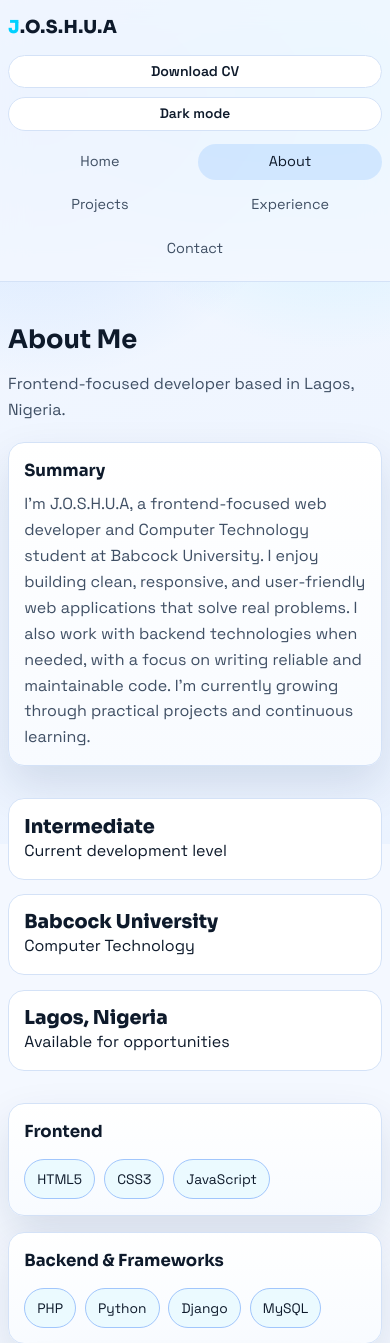
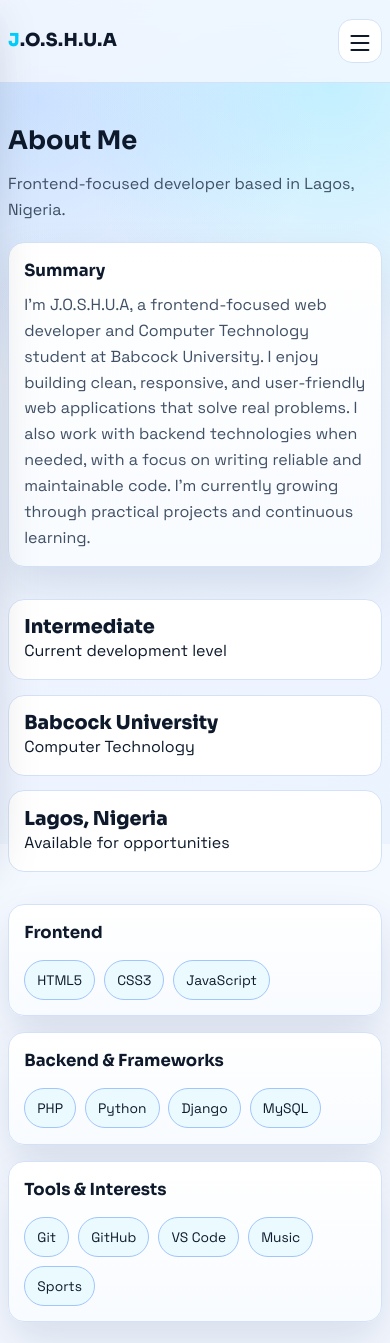
Before and after one commit to noonebutjosh1/joshua-portfolio, a PHP site: page /about.html in a window 390 px wide. Shown: the top 1343 px of the page. Run offline with PHP 8.4, Linux system fonts and the light colour scheme.

Commit message:
Add mobile sidebar navigation

```diff
--- a/script.js
+++ b/script.js
@@ -1,6 +1,54 @@
 (function () {
   var body = document.body;
   var toggleButton = document.querySelector("[data-theme-toggle]");
+  var topbarInner = document.querySelector(".topbar-inner");
+  var mainNav = document.querySelector(".main-nav");
+  var topbarActions = document.querySelector(".topbar-actions");
+  var navDrawer = null;
+  var navToggle = null;
+  var navOverlay = null;
+  var mobileNavQuery = window.matchMedia("(max-width: 1020px)");
+
+  if (topbarInner && mainNav && topbarActions) {
+    navDrawer = document.createElement("div");
+    navDrawer.className = "nav-drawer";
+    navDrawer.id = "site-drawer";
+
+    topbarInner.insertBefore(navDrawer, mainNav);
+    navDrawer.appendChild(mainNav);
+    navDrawer.appendChild(topbarActions);
+
+    navToggle = document.createElement("button");
+    navToggle.className = "nav-toggle";
+    navToggle.type = "button";
+    navToggle.setAttribute("aria-controls", "site-drawer");
+    navToggle.setAttribute("aria-expanded", "false");
+    navToggle.setAttribute("aria-label", "Open navigation menu");
+    navToggle.innerHTML = "<span></span><span></span><span></span>";
+    topbarInner.insertBefore(navToggle, navDrawer);
+
+    navOverlay = document.createElement("button");
+    navOverlay.className = "nav-overlay";
+    navOverlay.type = "button";
+    navOverlay.setAttribute("aria-label", "Close navigation menu");
+    document.body.appendChild(navOverlay);
+  }
+
+  function setNavState(isOpen) {
+    if (!navToggle || !navOverlay) {
+      return;
+    }
+
+    body.classList.toggle("nav-open", isOpen);
+    navToggle.setAttribute("aria-expanded", String(isOpen));
+    navToggle.setAttribute("aria-label", isOpen ? "Close navigation menu" : "Open navigation menu");
+  }
+
+  function syncNavForViewport() {
+    if (!mobileNavQuery.matches) {
+      setNavState(false);
+    }
+  }
 
   function applyTheme(theme) {
     body.setAttribute("data-theme", theme);
@@ -28,6 +76,40 @@
       localStorage.setItem("portfolio-theme", nextTheme);
       applyTheme(nextTheme);
     });
+  }
+
+  if (navToggle && navOverlay) {
+    navToggle.addEventListener("click", function () {
+      if (!mobileNavQuery.matches) {
+        return;
+      }
+
+      setNavState(!body.classList.contains("nav-open"));
+    });
+
+    navOverlay.addEventListener("click", function () {
+      setNavState(false);
+    });
+
+    mainNav.querySelectorAll("a").forEach(function (link) {
+      link.addEventListener("click", function () {
+        setNavState(false);
+      });
+    });
+
+    document.addEventListener("keydown", function (event) {
+      if (event.key === "Escape") {
+        setNavState(false);
+      }
+    });
+
+    if (typeof mobileNavQuery.addEventListener === "function") {
+      mobileNavQuery.addEventListener("change", syncNavForViewport);
+    } else if (typeof mobileNavQuery.addListener === "function") {
+      mobileNavQuery.addListener(syncNavForViewport);
+    }
+
+    syncNavForViewport();
   }
 
   var revealItems = document.querySelectorAll(".reveal");
--- a/styles.css
+++ b/styles.css
@@ -20,6 +20,9 @@
   --radius-lg: 24px;
   --radius-md: 16px;
   --radius-sm: 10px;
+  --nav-hover-bg: #0e1a2b;
+  --nav-hover-text: #f4f8ff;
+  --nav-hover-shadow: rgba(8, 26, 50, 0.2);
   --speed: 220ms ease;
 }
 
@@ -38,6 +41,9 @@ body[data-theme="dark"] {
   --glow-2: rgba(53, 217, 255, 0.2);
   --topbar-bg: rgba(6, 15, 31, 0.84);
   --shadow: 0 20px 45px rgba(2, 10, 24, 0.55);
+  --nav-hover-bg: #f4f8ff;
+  --nav-hover-text: #0e1a2b;
+  --nav-hover-shadow: rgba(235, 244, 255, 0.22);
 }
 
 * {
@@ -61,6 +67,10 @@ body {
   color: var(--text);
   line-height: 1.62;
   transition: background-color var(--speed), color var(--speed);
+}
+
+body.nav-open {
+  overflow: hidden;
 }
 
 a {
@@ -101,7 +111,7 @@ main {
 .topbar {
   position: sticky;
   top: 0;
-  z-index: 20;
+  z-index: 40;
   backdrop-filter: blur(14px);
   background: var(--topbar-bg);
   border-bottom: 1px solid var(--border);
@@ -112,6 +122,13 @@ main {
   display: flex;
   align-items: center;
   gap: 1.1rem;
+}
+
+.nav-drawer {
+  margin-left: auto;
+  display: flex;
+  align-items: center;
+  gap: 0.75rem;
 }
 
 .brand {
@@ -129,7 +146,6 @@ main {
 }
 
 .main-nav {
-  margin-left: auto;
   display: flex;
   align-items: center;
   gap: 0.32rem;
@@ -140,19 +156,106 @@ main {
   padding: 0.45rem 0.85rem;
   border-radius: 999px;
   color: var(--text-soft);
-  transition: color var(--speed), background-color var(--speed);
+  transition: color var(--speed), background-color var(--speed), box-shadow var(--speed), transform var(--speed);
 }
 
 .main-nav a:hover,
+.main-nav a:focus-visible,
 .main-nav a.active {
-  color: var(--text);
-  background: color-mix(in oklab, var(--accent-electric) 13%, transparent);
+  color: var(--nav-hover-text);
+  background: var(--nav-hover-bg);
+  box-shadow: 0 12px 24px var(--nav-hover-shadow);
+}
+
+.main-nav a:hover,
+.main-nav a:focus-visible {
+  transform: translateY(-1px);
 }
 
 .topbar-actions {
   display: flex;
   align-items: center;
   gap: 0.55rem;
+}
+
+.nav-toggle {
+  display: none;
+  width: 2.9rem;
+  height: 2.9rem;
+  padding: 0;
+  border: 1px solid var(--border);
+  border-radius: 14px;
+  background: var(--surface);
+  color: var(--text);
+  cursor: pointer;
+  position: relative;
+  flex-shrink: 0;
+  transition: border-color var(--speed), background-color var(--speed), transform var(--speed), box-shadow var(--speed);
+}
+
+.nav-toggle:hover {
+  border-color: color-mix(in oklab, var(--accent-cyan) 55%, var(--border));
+  transform: translateY(-1px);
+}
+
+.nav-toggle span {
+  position: absolute;
+  left: 50%;
+  width: 1.2rem;
+  height: 2px;
+  border-radius: 999px;
+  background: currentColor;
+  transition: transform var(--speed), opacity var(--speed), top var(--speed);
+}
+
+.nav-toggle span:nth-child(1) {
+  top: 0.95rem;
+  transform: translateX(-50%);
+}
+
+.nav-toggle span:nth-child(2) {
+  top: 1.38rem;
+  transform: translateX(-50%);
+}
+
+.nav-toggle span:nth-child(3) {
+  top: 1.81rem;
+  transform: translateX(-50%);
+}
+
+body.nav-open .nav-toggle {
+  box-shadow: 0 12px 24px color-mix(in oklab, var(--accent-electric) 16%, transparent);
+}
+
+body.nav-open .nav-toggle span:nth-child(1) {
+  top: 1.38rem;
+  transform: translateX(-50%) rotate(45deg);
+}
+
+body.nav-open .nav-toggle span:nth-child(2) {
+  opacity: 0;
+}
+
+body.nav-open .nav-toggle span:nth-child(3) {
+  top: 1.38rem;
+  transform: translateX(-50%) rotate(-45deg);
+}
+
+.nav-overlay {
+  position: fixed;
+  inset: 0;
+  z-index: 24;
+  border: 0;
+  padding: 0;
+  background: rgba(4, 10, 18, 0.55);
+  opacity: 0;
+  pointer-events: none;
+  transition: opacity var(--speed);
+}
+
+body.nav-open .nav-overlay {
+  opacity: 1;
+  pointer-events: auto;
 }
 
 .btn {
@@ -772,26 +875,69 @@ main {
   }
 
   .topbar-inner {
-    flex-wrap: wrap;
-    align-items: flex-start;
+    min-height: 82px;
     padding-block: 0.8rem;
   }
 
+  .nav-toggle {
+    display: inline-grid;
+    place-items: center;
+    margin-left: auto;
+    z-index: 32;
+  }
+
+  .nav-drawer {
+    position: fixed;
+    top: 0;
+    left: 0;
+    z-index: 31;
+    width: min(320px, 86vw);
+    height: 100dvh;
+    margin-left: 0;
+    padding: 5.5rem 1rem 1rem;
+    display: flex;
+    flex-direction: column;
+    align-items: stretch;
+    justify-content: space-between;
+    gap: 1rem;
+    background:
+      linear-gradient(180deg, color-mix(in oklab, var(--surface) 92%, var(--bg)), color-mix(in oklab, var(--surface-soft) 95%, var(--bg-alt)));
+    border-right: 1px solid var(--border);
+    box-shadow: 0 22px 50px rgba(3, 16, 38, 0.25);
+    transform: translateX(calc(-100% - 18px));
+    transition: transform 260ms ease;
+  }
+
+  body.nav-open .nav-drawer {
+    transform: translateX(0);
+  }
+
   .main-nav {
-    order: 3;
-    margin-left: 0;
     width: 100%;
-    justify-content: flex-start;
-    flex-wrap: wrap;
-    overflow-x: visible;
-    row-gap: 0.45rem;
-    padding-bottom: 0.12rem;
+    flex-direction: column;
+    align-items: stretch;
+    gap: 0.45rem;
+  }
+
+  .main-nav a {
+    padding: 0.86rem 0.95rem;
+    border-radius: 14px;
+    font-size: 0.96rem;
   }
 
   .topbar-actions {
-    margin-left: auto;
-    flex-wrap: wrap;
-    justify-content: flex-end;
+    width: 100%;
+    flex-direction: column;
+    align-items: stretch;
+    gap: 0.7rem;
+    padding-top: 1rem;
+    border-top: 1px solid var(--border);
+  }
+
+  .topbar-actions .btn.small,
+  .topbar-actions .theme-toggle {
+    width: 100%;
+    text-align: center;
   }
 
   .section-heading-row {
@@ -824,23 +970,6 @@ main {
     gap: 0.8rem;
   }
 
-  .main-nav a {
-    padding: 0.42rem 0.72rem;
-    font-size: 0.9rem;
-  }
-
-  .topbar-actions {
-    margin-left: auto;
-    width: 100%;
-    justify-content: flex-end;
-  }
-
-  .topbar-actions .btn.small,
-  .topbar-actions .theme-toggle {
-    flex: 1 1 180px;
-    text-align: center;
-  }
-
   .contact-item {
     align-items: flex-start;
   }
@@ -865,6 +994,16 @@ main {
     font-size: 1.12rem;
   }
 
+  .nav-drawer {
+    width: min(290px, 90vw);
+    padding: 5.15rem 0.85rem 0.85rem;
+  }
+
+  .nav-toggle {
+    width: 2.75rem;
+    height: 2.75rem;
+  }
+
   .eyebrow {
     max-width: 100%;
     text-align: center;
@@ -880,24 +1019,6 @@ main {
     padding: 0.95rem;
   }
 
-  .main-nav {
-    gap: 0.4rem;
-  }
-
-  .main-nav a {
-    flex: 1 1 calc(50% - 0.4rem);
-    text-align: center;
-  }
-
-  .topbar-actions {
-    justify-content: stretch;
-  }
-
-  .topbar-actions .btn.small,
-  .topbar-actions .theme-toggle {
-    flex-basis: 100%;
-  }
-
   .project-links a {
     width: 100%;
   }
@@ -906,10 +1027,6 @@ main {
     padding: 0.7rem;
   }
 
-  .project-shot-vaultwear {
-    min-height: 190px;
-  }
-
   .skill-chip,
   .role-pill {
     width: fit-content;
```
